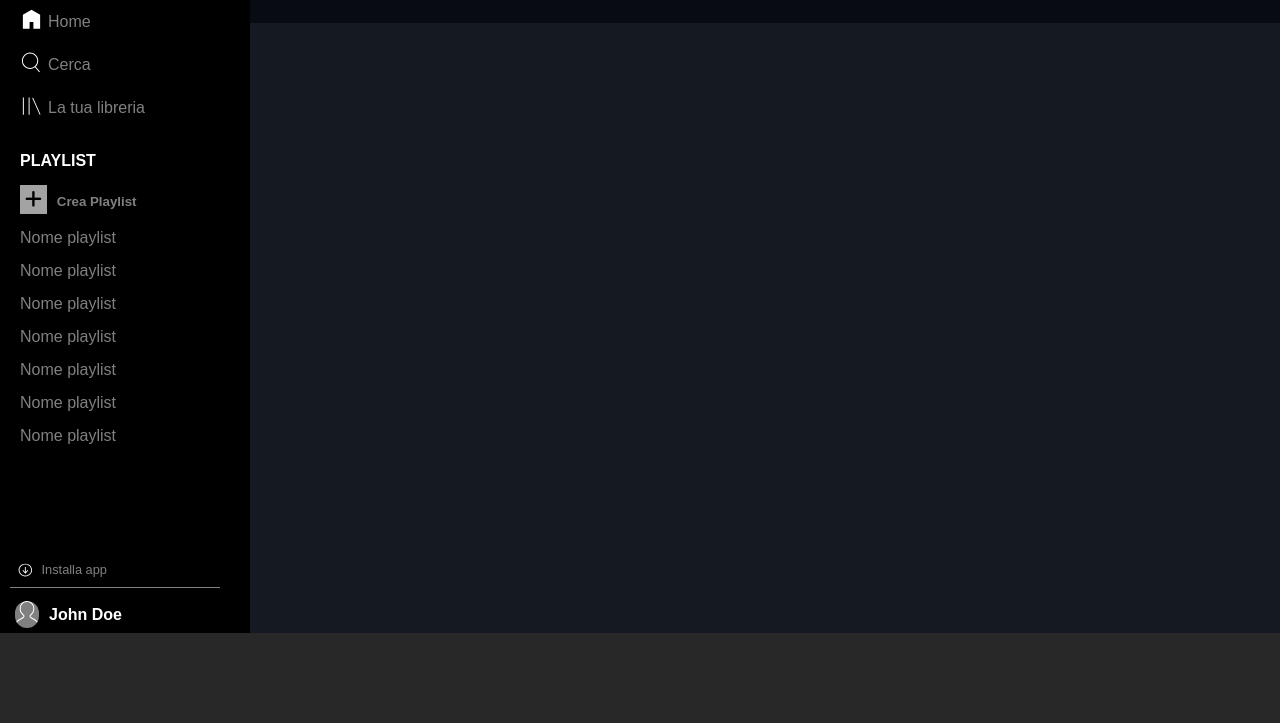
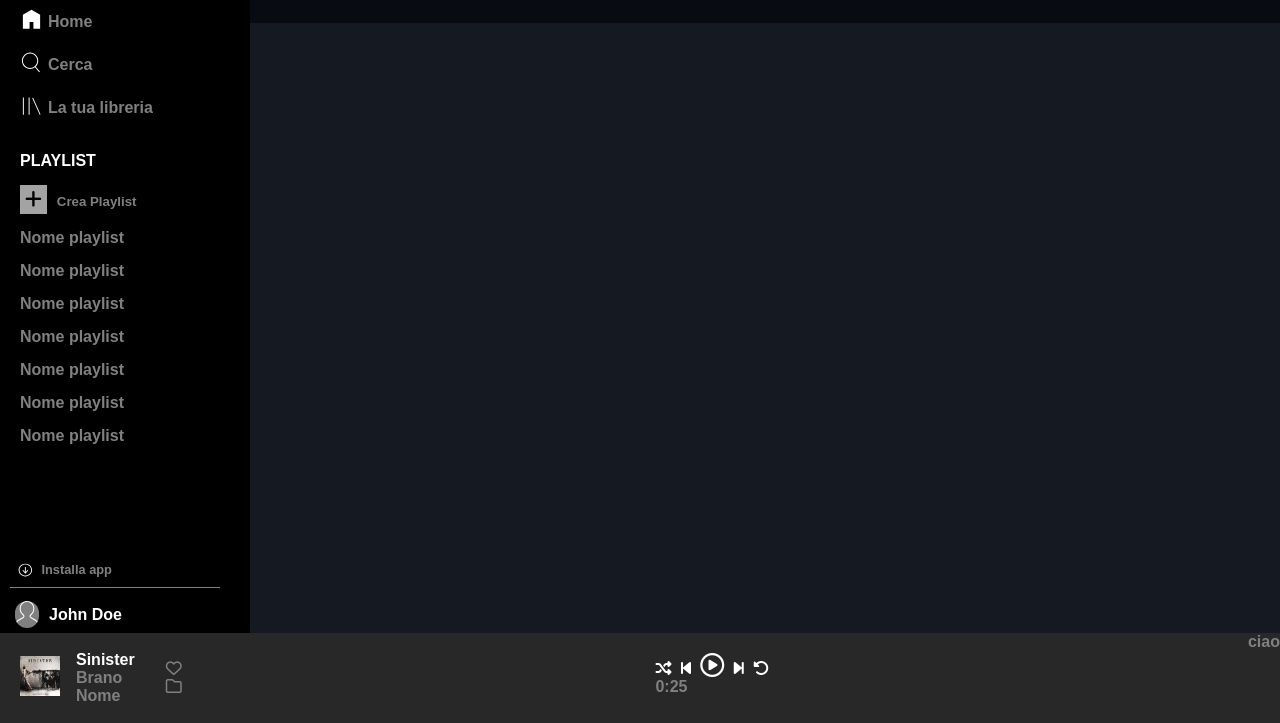
Before and after one commit to Marcodellavecchia95/html-css-spotifyweb, a plain HTML site: page index.html in a window 1280 px wide. Shown: the part 77-800 px from the top of the page. Drawn offline with Linux system fonts and the light colour scheme.

Commit message:
add player left and started player center

```diff
--- a/css/style.css
+++ b/css/style.css
@@ -14,6 +14,7 @@ body {
   font-family: Arial, Helvetica, sans-serif;
   background-color: #141922;
   color: gray;
+  font-weight: bold;
 }
 
 /* img {
@@ -107,6 +108,7 @@ ul {
   display: flex;
   flex-direction: column;
   justify-content: space-between;
+  overflow: auto;
 }
 .sidebar-top li span {
   display: none;
@@ -164,6 +166,48 @@ h5 {
   margin: 5px auto;
   display: block;
   width: 50%;
+}
+
+/* PLAYER  */
+.player {
+  display: flex;
+  justify-content: space-between;
+}
+
+.player-left {
+  display: flex;
+  align-items: center;
+
+  gap: 1rem;
+  padding-left: 20px;
+}
+.player-left-list {
+  margin-right: 15px;
+}
+
+.player-left-list span {
+  color: white;
+}
+
+.sinister-img {
+  width: 40px;
+}
+
+.player-center {
+  display: flex;
+  flex-direction: column;
+}
+
+.player-center-icons {
+  margin-top: 20px;
+}
+.player-center-icons ul li {
+  display: inline;
+  color: white;
+  margin-right: 5px;
+}
+.fa-circle-play {
+  font-size: 1.5rem;
 }
 
 @media screen and (min-width: 639px) {
--- a/index.html
+++ b/index.html
@@ -78,6 +78,44 @@
         <div class="bottom-content"></div>
       </div>
     </div>
-    <div class="player"></div>
+    <div class="player">
+      <div class="player-left">
+        <div class="player-left-song">
+          <img class="sinister-img" src="./img/sinister.jpeg" alt="sinister" />
+        </div>
+        <div class="player-left-list">
+          <span>Sinister</span>
+          <ul>
+            <li>Brano</li>
+            <li>Nome</li>
+          </ul>
+        </div>
+        <div class="player-left-icon-list">
+          <ul>
+            <li><i class="fa-regular fa-heart"></i></li>
+            <li><i class="fa-regular fa-folder"></i></li>
+          </ul>
+        </div>
+      </div>
+      <div class="player-center">
+        <div class="player-center-icons">
+          <ul>
+            <li><i class="fa-solid fa-shuffle"></i></li>
+            <li><i class="fa-solid fa-backward-step"></i></li>
+            <li><i class="fa-regular fa-circle-play"></i></li>
+            <li><i class="fa-solid fa-forward-step"></i></li>
+            <li><i class="fa-solid fa-rotate-left"></i></li>
+          </ul>
+        </div>
+        <div class="player-center-bottom">
+          <div class="counter-left"><span>0:25</span></div>
+          <div class="counter-bar">
+            <div class="counter-bar-gone"></div>
+          </div>
+          <div class="counter-right"></div>
+        </div>
+      </div>
+      <div class="player-right">ciao</div>
+    </div>
   </body>
 </html>
```
